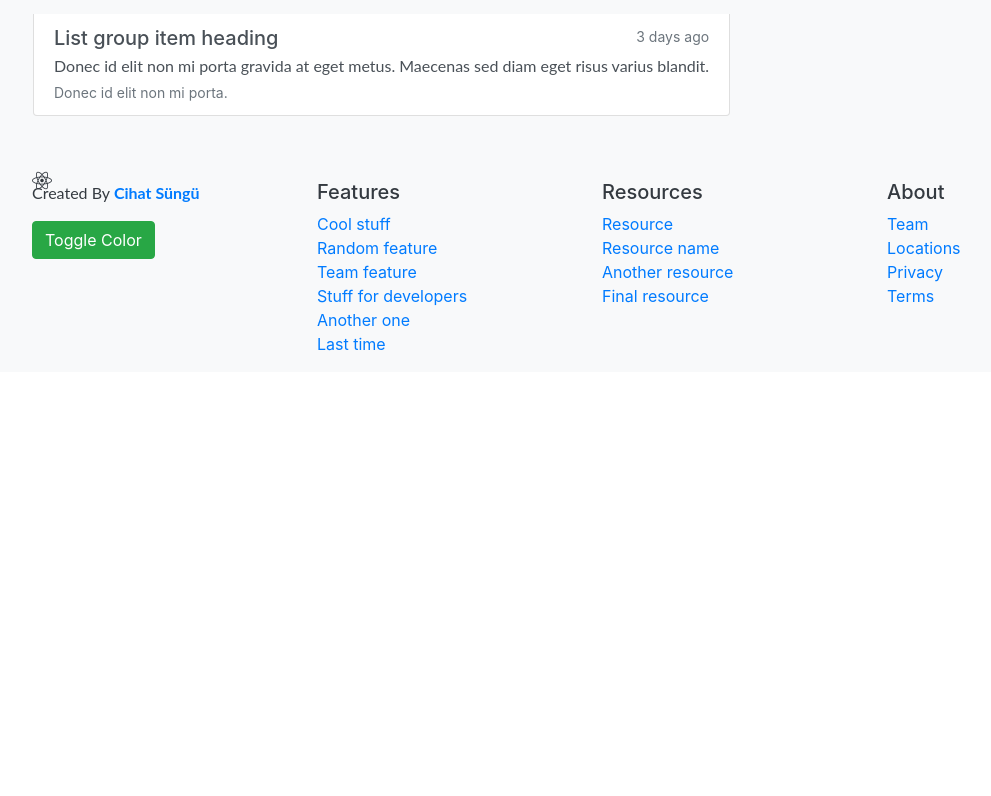
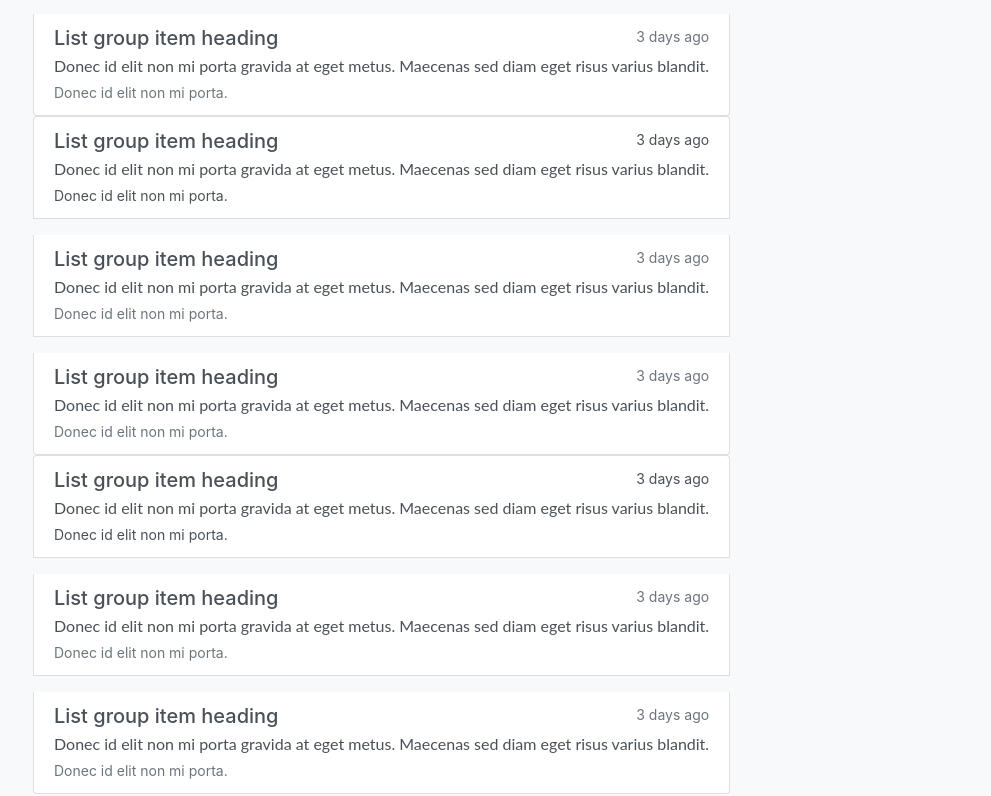
Before and after one commit to devcihat/react-dark-mode, a React (Create React App) app: page /About in a window 1280 px wide. Shown: the part 431-1227 px from the top of the page, without its empty margins (53-1044 px from the left). Before the commit the page ends 827 px from the top, so only its background shows below. Built offline with nearby package versions, Linux system fonts and the light colour scheme.

Commit message:
1 file modified

```diff
--- a/src/components/About.jsx
+++ b/src/components/About.jsx
@@ -43,6 +43,82 @@ function About(props) {
             <small className="text-muted">Donec id elit non mi porta.</small>
           </a>
         </div>
+        <div className="list-group">
+          <a
+            className="list-group-item list-group-item-action mb-3 "
+            aria-current="true"
+          >
+            <div className="d-flex w-100 justify-content-between">
+              <h5 className="mb-1">List group item heading</h5>
+              <small>3 days ago</small>
+            </div>
+            <p className="mb-1">
+              Donec id elit non mi porta gravida at eget metus. Maecenas sed
+              diam eget risus varius blandit.
+            </p>
+            <small>Donec id elit non mi porta.</small>
+          </a>
+          <a className="list-group-item list-group-item-action mb-3">
+            <div className="d-flex w-100 justify-content-between">
+              <h5 className="mb-1">List group item heading</h5>
+              <small className="text-muted">3 days ago</small>
+            </div>
+            <p className="mb-1">
+              Donec id elit non mi porta gravida at eget metus. Maecenas sed
+              diam eget risus varius blandit.
+            </p>
+            <small className="text-muted">Donec id elit non mi porta.</small>
+          </a>
+          <a className="list-group-item list-group-item-action">
+            <div className="d-flex w-100 justify-content-between">
+              <h5 className="mb-1">List group item heading</h5>
+              <small className="text-muted">3 days ago</small>
+            </div>
+            <p className="mb-1">
+              Donec id elit non mi porta gravida at eget metus. Maecenas sed
+              diam eget risus varius blandit.
+            </p>
+            <small className="text-muted">Donec id elit non mi porta.</small>
+          </a>
+        </div>
+        <div className="list-group">
+          <a
+            className="list-group-item list-group-item-action mb-3 "
+            aria-current="true"
+          >
+            <div className="d-flex w-100 justify-content-between">
+              <h5 className="mb-1">List group item heading</h5>
+              <small>3 days ago</small>
+            </div>
+            <p className="mb-1">
+              Donec id elit non mi porta gravida at eget metus. Maecenas sed
+              diam eget risus varius blandit.
+            </p>
+            <small>Donec id elit non mi porta.</small>
+          </a>
+          <a className="list-group-item list-group-item-action mb-3">
+            <div className="d-flex w-100 justify-content-between">
+              <h5 className="mb-1">List group item heading</h5>
+              <small className="text-muted">3 days ago</small>
+            </div>
+            <p className="mb-1">
+              Donec id elit non mi porta gravida at eget metus. Maecenas sed
+              diam eget risus varius blandit.
+            </p>
+            <small className="text-muted">Donec id elit non mi porta.</small>
+          </a>
+          <a className="list-group-item list-group-item-action">
+            <div className="d-flex w-100 justify-content-between">
+              <h5 className="mb-1">List group item heading</h5>
+              <small className="text-muted">3 days ago</small>
+            </div>
+            <p className="mb-1">
+              Donec id elit non mi porta gravida at eget metus. Maecenas sed
+              diam eget risus varius blandit.
+            </p>
+            <small className="text-muted">Donec id elit non mi porta.</small>
+          </a>
+        </div>
       </div>
     </div>
   );
```
